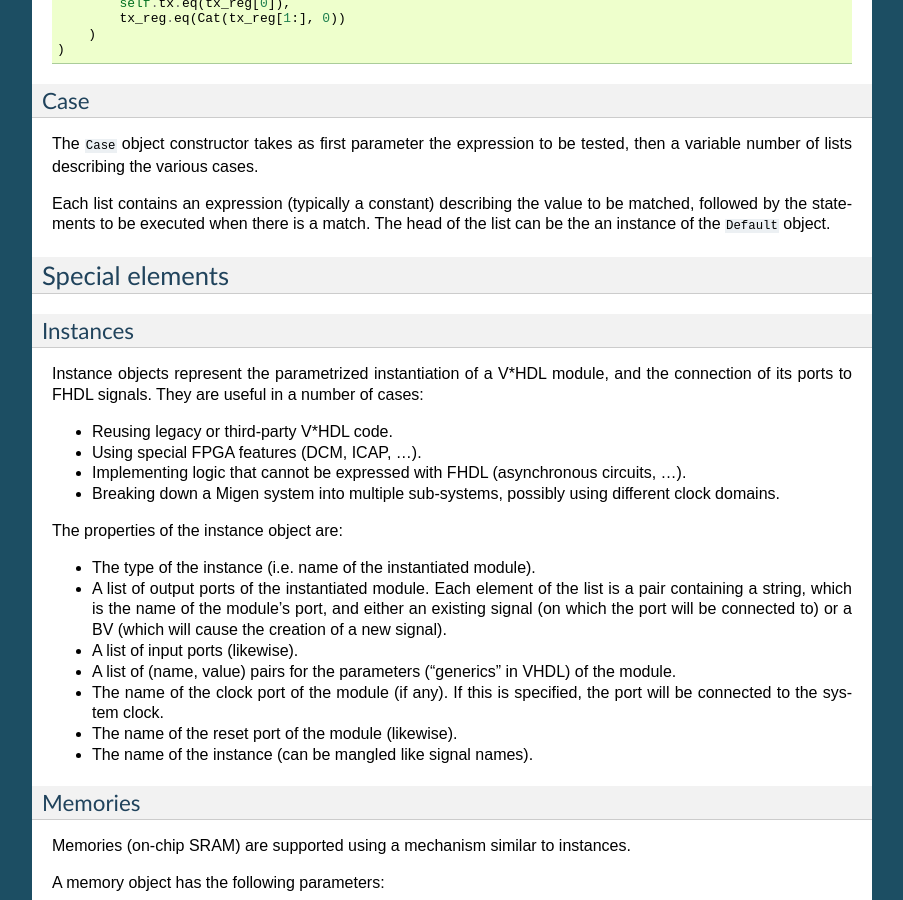
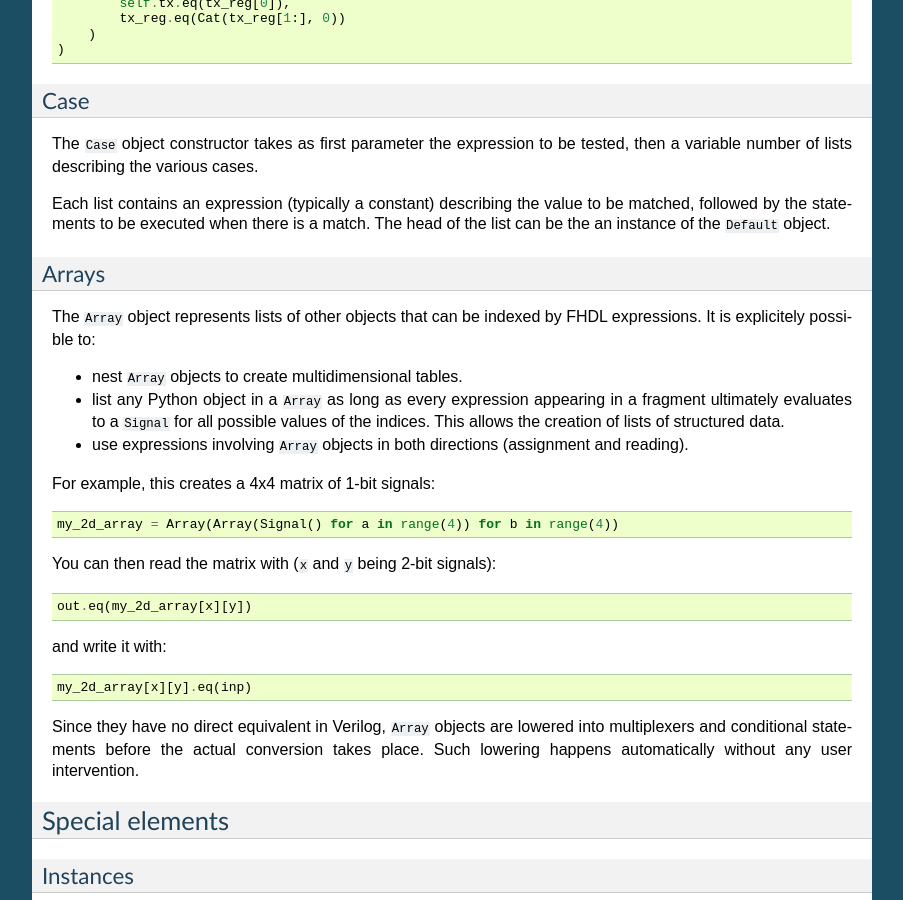
Before and after one commit to enjoy-digital/litex, a Sphinx documentation site: the page built from doc/fhdl.rst, in a window 1280 px wide and 900 px high, scrolled down 3140 px. Shown: the whole window, without its empty margins (198-1101 px from the left). Built offline with Sphinx 7.4.7, drawn with Linux system fonts in a browser that asks for light colours; formulas are drawn with MathJax 3.

Commit message:
doc: arrays

```diff
--- a/doc/fhdl.rst
+++ b/doc/fhdl.rst
@@ -118,6 +118,28 @@ The ``Case`` object constructor takes as first parameter the expression to be te
 
 Each list contains an expression (typically a constant) describing the value to be matched, followed by the statements to be executed when there is a match. The head of the list can be the an instance of the ``Default`` object.
 
+Arrays
+======
+The ``Array`` object represents lists of other objects that can be indexed by FHDL expressions. It is explicitely possible to:
+
+* nest ``Array`` objects to create multidimensional tables.
+* list any Python object in a ``Array`` as long as every expression appearing in a fragment ultimately evaluates to a ``Signal`` for all possible values of the indices. This allows the creation of lists of structured data.
+* use expressions involving ``Array`` objects in both directions (assignment and reading).
+
+For example, this creates a 4x4 matrix of 1-bit signals: ::
+
+  my_2d_array = Array(Array(Signal() for a in range(4)) for b in range(4))
+
+You can then read the matrix with (``x`` and ``y`` being 2-bit signals): ::
+
+  out.eq(my_2d_array[x][y])
+
+and write it with: ::
+
+  my_2d_array[x][y].eq(inp)
+
+Since they have no direct equivalent in Verilog, ``Array`` objects are lowered into multiplexers and conditional statements before the actual conversion takes place. Such lowering happens automatically without any user intervention.
+
 Special elements
 ****************
 
```
